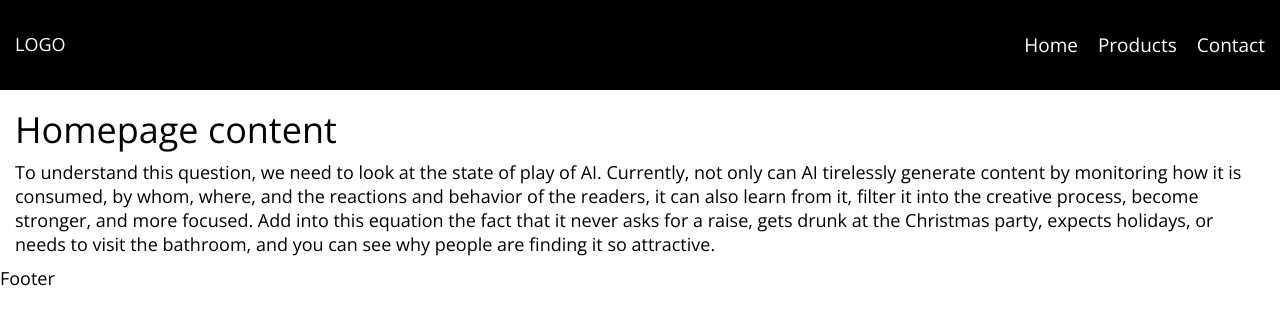
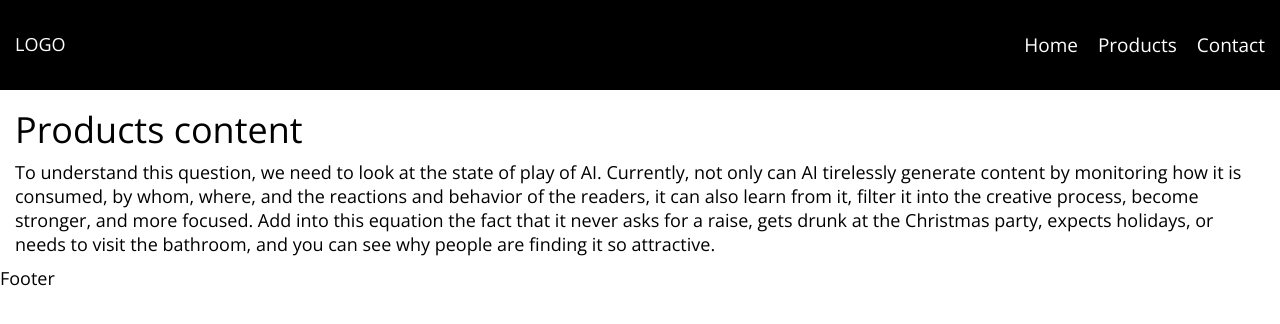
Before and after one commit to jjadeseravla/react-website, a React (Create React App) app in the folder react-website/: page /Products in a window 1280 px wide. Shown: the top 324 px of the page. Built offline with nearby package versions, Linux system fonts and the light colour scheme.

Commit message:
can click on menu options to navigate to a different page

```diff
--- a/react-website/package.json
+++ b/react-website/package.json
@@ -5,6 +5,7 @@
   "dependencies": {
     "react": "^15.6.1",
     "react-dom": "^15.6.1",
+    "react-router-dom": "^4.1.2",
     "react-scripts": "1.0.10"
   },
   "scripts": {
--- a/react-website/src/App.js
+++ b/react-website/src/App.js
@@ -1,21 +1,32 @@
 import React, { Component } from 'react';
+import {
+  BrowserRouter as Router,
+  Route,
+  Link
+} from 'react-router-dom';
 //components
 import Header from './components/headerComponent/header';
 import Footer from './components/footerComponent/footer';
 import Homepage from './components/pages/homePage';
+import Products from './components/pages/products';
 //includes
 import './Assets/css/default.min.css';
 
 class App extends Component {
   render() {
     return (
+      <Router>
       <div className="App">
         <Header />
-          <Homepage />
+          <Route exact path='/' component={Homepage} />
+          <Route exact path='/Products' component={Products} />
         <Footer />
       </div>
+      </Router>
     );
   }
 }
 
 export default App;
+
+  // if print <Homepage /> and <Products />  between header and footere they will appear on page with the paragraphs youve put in their files
--- a/react-website/src/components/headerComponent/header.js
+++ b/react-website/src/components/headerComponent/header.js
@@ -1,4 +1,7 @@
 import React, { Component } from 'react';
+import {
+  Link
+} from 'react-router-dom';
 
 class Header extends Component {
   render() {
@@ -11,13 +14,13 @@ class Header extends Component {
         <nav>
           <ul>
             <li className="first">
-              <a href="#">Home</a>
+              <Link to="/">Home</Link>
             </li>
             <li>
-              <a href="#">Products</a>
+              <Link to="/Products">Products</Link>
             </li>
             <li className="last">
-              <a href="#">Contact</a>
+            <Link to="/Contact">Contact</Link>
             </li>
           </ul>
         </nav>
--- /dev/null
+++ b/react-website/src/components/pages/products.js
@@ -0,0 +1,19 @@
+import React, { Component } from 'react';
+
+class Products extends Component {
+  render() {
+    return (
+      <div className="container-fluid">
+        <h1>
+          Products content
+        </h1>
+
+        <p>
+          To understand this question, we need to look at the state of play of AI. Currently, not only can AI tirelessly generate content by monitoring how it is consumed, by whom, where, and the reactions and behavior of the readers, it can also learn from it, filter it into the creative process, become stronger, and more focused. Add into this equation the fact that it never asks for a raise, gets drunk at the Christmas party, expects holidays, or needs to visit the bathroom, and you can see why people are finding it so attractive.
+        </p>
+      </div>
+    );
+  }
+}
+
+export default Products;
```
Also changed, not shown: 1 other file (tests, documents, lock files or other folders).
